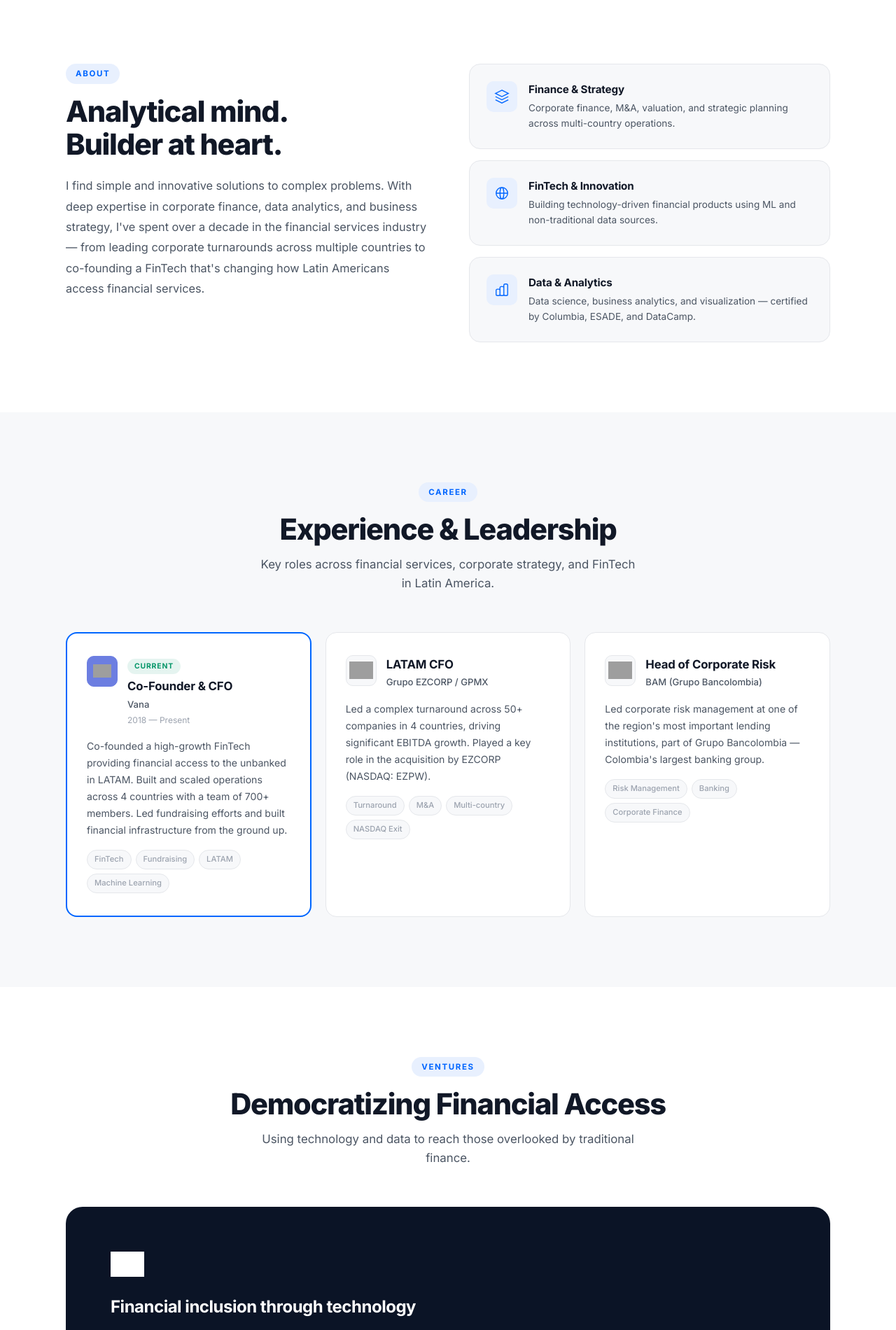
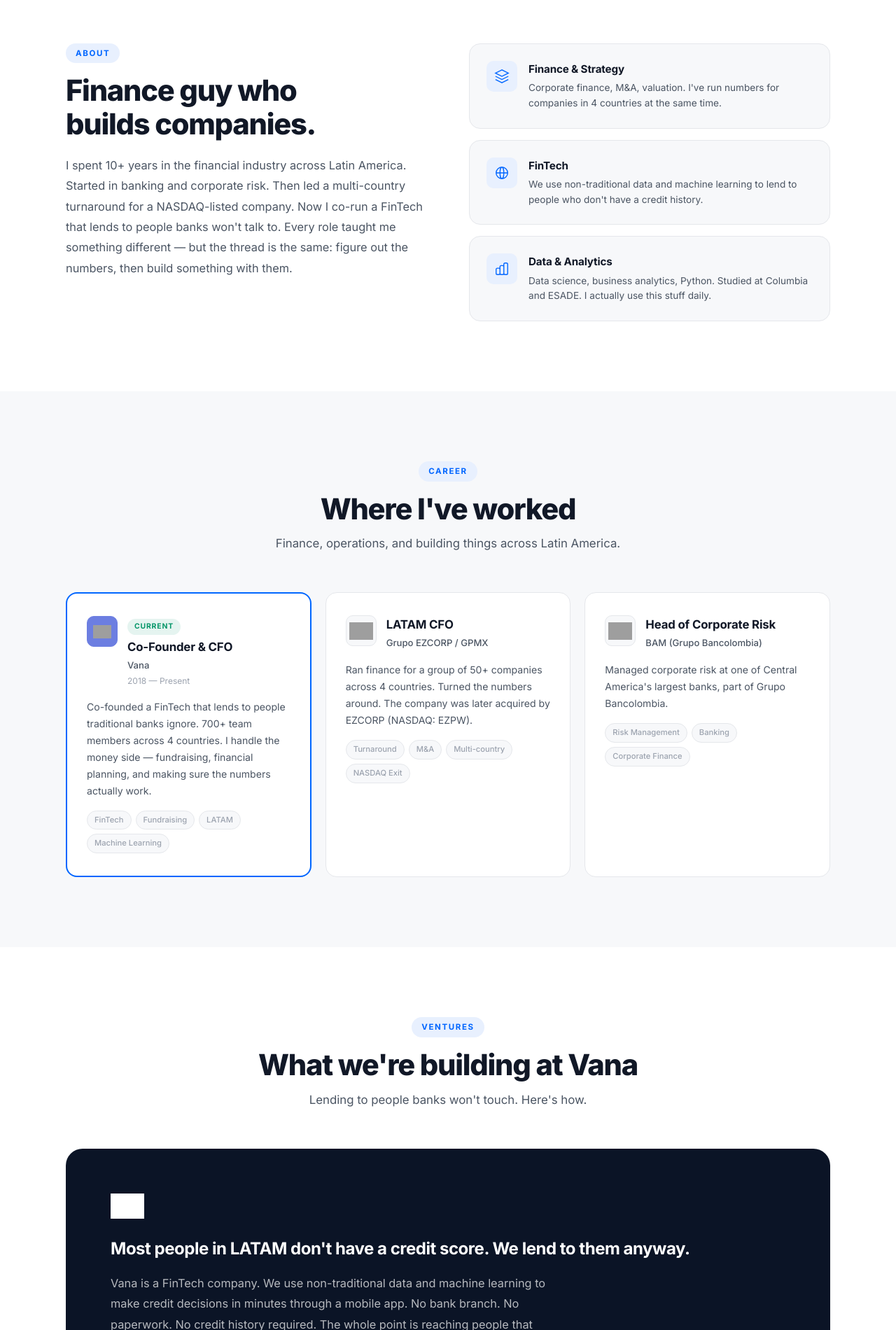
Before and after one commit to lrmarinellis/mediakit-website, a plain HTML site: page index.html in a window 1280 px wide. Shown: the part 900-2800 px from the top of the page at 70% size. Drawn offline with Linux system fonts and the light colour scheme; grey boxes are pictures that could not be loaded.

Commit message:
Rewrite all copy: anti-AI, conversational, specific, no jargon
- Hero: direct, first-person, specific numbers
- About: honest tone, no buzzwords, no puffery
- Experience: plain language, what actually happened
- Ventures: clear problem/solution, no corporate-speak
- CTA/Footer: simple, informational, not salesy
- Removed: leverage, innovative, democratize, deep expertise, etc.

Co-Authored-By: Claude Opus 4.6 (1M context) <noreply@anthropic.com>

```diff
--- a/index.html
+++ b/index.html
@@ -3,11 +3,11 @@
 <head>
     <meta charset="UTF-8">
     <meta name="viewport" content="width=device-width, initial-scale=1.0">
-    <title>Luis Marinelli — FinTech Co-Founder, CFO & Forbes Finance Council</title>
-    <meta name="description" content="Luis Marinelli is a FinTech co-founder, CFO, and Forbes Finance Council member building financial inclusion in Latin America.">
+    <title>Luis Marinelli — Co-Founder & CFO at Vana</title>
+    <meta name="description" content="Luis Marinelli. Co-Founder & CFO at Vana. 10+ years in finance across Latin America.">
     <meta name="author" content="Luis Marinelli">
-    <meta property="og:title" content="Luis Marinelli — FinTech Leader">
-    <meta property="og:description" content="Co-Founder & CFO at Vana. Forbes Finance Council. Building financial inclusion in LATAM.">
+    <meta property="og:title" content="Luis Marinelli">
+    <meta property="og:description" content="Co-Founder & CFO at Vana. Finance, data, and FinTech across Latin America.">
     <meta property="og:type" content="website">
     <meta property="og:url" content="https://luismarinelli.com">
     <meta name="twitter:card" content="summary_large_image">
@@ -54,9 +54,9 @@
                     <span class="badge-dot"></span>
                     Forbes Finance Council
                 </div>
-                <h1>Building financial inclusion in Latin America.</h1>
+                <h1>I co-founded a FinTech with 700+ people across 4 countries.</h1>
                 <p class="hero-sub">
-                    Co-Founder & CFO at Vana. 10+ years in corporate finance, data analytics, and business strategy — from leading multi-country turnarounds to co-founding a FinTech serving the underbanked in LATAM.
+                    Co-Founder & CFO at Vana. Before that, I ran finance for 50+ companies across Latin America. I like building things that work in places most people overlook.
                 </p>
                 <div class="hero-actions">
                     <a href="https://www.linkedin.com/in/luisrobertomarinelli/" target="_blank" rel="noopener" class="btn btn-primary">
@@ -110,13 +110,9 @@
             <div class="section-grid-2col">
                 <div class="section-left" data-animate>
                     <span class="section-tag">About</span>
-                    <h2>Analytical mind.<br>Builder at heart.</h2>
+                    <h2>Finance guy who<br>builds companies.</h2>
                     <p class="section-desc">
-                        I find simple and innovative solutions to complex problems. With deep
-                        expertise in corporate finance, data analytics, and business strategy,
-                        I've spent over a decade in the financial services industry — from leading
-                        corporate turnarounds across multiple countries to co-founding a FinTech
-                        that's changing how Latin Americans access financial services.
+                        I spent 10+ years in the financial industry across Latin America. Started in banking and corporate risk. Then led a multi-country turnaround for a NASDAQ-listed company. Now I co-run a FinTech that lends to people banks won't talk to. Every role taught me something different — but the thread is the same: figure out the numbers, then build something with them.
                     </p>
                 </div>
                 <div class="section-right" data-animate data-delay="100">
@@ -127,7 +123,7 @@
                             </div>
                             <div>
                                 <h3>Finance & Strategy</h3>
-                                <p>Corporate finance, M&A, valuation, and strategic planning across multi-country operations.</p>
+                                <p>Corporate finance, M&A, valuation. I've run numbers for companies in 4 countries at the same time.</p>
                             </div>
                         </div>
                         <div class="about-card">
@@ -135,8 +131,8 @@
                                 <svg viewBox="0 0 24 24" fill="none" stroke="currentColor" stroke-width="1.5"><path d="M21 12a9 9 0 01-9 9m9-9a9 9 0 00-9-9m9 9H3m9 9a9 9 0 01-9-9m9 9c1.657 0 3-4.03 3-9s-1.343-9-3-9m0 18c-1.657 0-3-4.03-3-9s1.343-9 3-9m-9 9a9 9 0 019-9"/></svg>
                             </div>
                             <div>
-                                <h3>FinTech & Innovation</h3>
-                                <p>Building technology-driven financial products using ML and non-traditional data sources.</p>
+                                <h3>FinTech</h3>
+                                <p>We use non-traditional data and machine learning to lend to people who don't have a credit history.</p>
                             </div>
                         </div>
                         <div class="about-card">
@@ -145,7 +141,7 @@
                             </div>
                             <div>
                                 <h3>Data & Analytics</h3>
-                                <p>Data science, business analytics, and visualization — certified by Columbia, ESADE, and DataCamp.</p>
+                                <p>Data science, business analytics, Python. Studied at Columbia and ESADE. I actually use this stuff daily.</p>
                             </div>
                         </div>
                     </div>
@@ -159,8 +155,8 @@
         <div class="container">
             <div class="section-header-center" data-animate>
                 <span class="section-tag">Career</span>
-                <h2>Experience & Leadership</h2>
-                <p>Key roles across financial services, corporate strategy, and FinTech in Latin America.</p>
+                <h2>Where I've worked</h2>
+                <p>Finance, operations, and building things across Latin America.</p>
             </div>
             <div class="exp-grid">
                 <div class="exp-card exp-featured" data-animate>
@@ -175,7 +171,7 @@
                             <span class="exp-period">2018 — Present</span>
                         </div>
                     </div>
-                    <p>Co-founded a high-growth FinTech providing financial access to the unbanked in LATAM. Built and scaled operations across 4 countries with a team of 700+ members. Led fundraising efforts and built financial infrastructure from the ground up.</p>
+                    <p>Co-founded a FinTech that lends to people traditional banks ignore. 700+ team members across 4 countries. I handle the money side — fundraising, financial planning, and making sure the numbers actually work.</p>
                     <div class="exp-tags">
                         <span>FinTech</span><span>Fundraising</span><span>LATAM</span><span>Machine Learning</span>
                     </div>
@@ -190,7 +186,7 @@
                             <span class="exp-company">Grupo EZCORP / GPMX</span>
                         </div>
                     </div>
-                    <p>Led a complex turnaround across 50+ companies in 4 countries, driving significant EBITDA growth. Played a key role in the acquisition by EZCORP (NASDAQ: EZPW).</p>
+                    <p>Ran finance for a group of 50+ companies across 4 countries. Turned the numbers around. The company was later acquired by EZCORP (NASDAQ: EZPW).</p>
                     <div class="exp-tags">
                         <span>Turnaround</span><span>M&A</span><span>Multi-country</span><span>NASDAQ Exit</span>
                     </div>
@@ -205,7 +201,7 @@
                             <span class="exp-company">BAM (Grupo Bancolombia)</span>
                         </div>
                     </div>
-                    <p>Led corporate risk management at one of the region's most important lending institutions, part of Grupo Bancolombia — Colombia's largest banking group.</p>
+                    <p>Managed corporate risk at one of Central America's largest banks, part of Grupo Bancolombia.</p>
                     <div class="exp-tags">
                         <span>Risk Management</span><span>Banking</span><span>Corporate Finance</span>
                     </div>
@@ -219,21 +215,17 @@
         <div class="container">
             <div class="section-header-center" data-animate>
                 <span class="section-tag">Ventures</span>
-                <h2>Democratizing Financial Access</h2>
-                <p>Using technology and data to reach those overlooked by traditional finance.</p>
+                <h2>What we're building at Vana</h2>
+                <p>Lending to people banks won't touch. Here's how.</p>
             </div>
             <div class="venture-card" data-animate>
                 <div class="venture-content">
                     <div class="venture-logo-img">
                         <img src="https://framerusercontent.com/images/HWqiXSCVSSt5niXlkaoVgotzjgg.svg" alt="Vana">
                     </div>
-                    <h3>Financial inclusion through technology</h3>
+                    <h3>Most people in LATAM don't have a credit score. We lend to them anyway.</h3>
                     <p>
-                        Vana is a FinTech on a mission to provide financial services to the
-                        unbanked and underbanked in Latin America. Using non-traditional data
-                        sources and machine learning, we deliver convenient loans through a
-                        mobile app in minutes — reaching people that traditional financial
-                        institutions overlook.
+                        Vana is a FinTech company. We use non-traditional data and machine learning to make credit decisions in minutes through a mobile app. No bank branch. No paperwork. No credit history required. The whole point is reaching people that traditional banks have ignored for decades.
                     </p>
                     <div class="venture-highlights">
                         <div class="vh-item">
@@ -380,7 +372,7 @@
     <section class="section section-cta">
         <div class="container">
             <div class="cta-inner" data-animate>
-                <h2>Let's connect.</h2>
+                <h2>Find me here.</h2>
                 <div class="cta-actions">
                     <a href="https://www.linkedin.com/in/luisrobertomarinelli/" target="_blank" rel="noopener" class="btn btn-primary btn-lg">
                         <svg viewBox="0 0 24 24" fill="currentColor" width="20" height="20"><path d="M20.447 20.452h-3.554v-5.569c0-1.328-.027-3.037-1.852-3.037-1.853 0-2.136 1.445-2.136 2.939v5.667H9.351V9h3.414v1.561h.046c.477-.9 1.637-1.85 3.37-1.85 3.601 0 4.267 2.37 4.267 5.455v6.286zM5.337 7.433a2.062 2.062 0 01-2.063-2.065 2.064 2.064 0 112.063 2.065zm1.782 13.019H3.555V9h3.564v11.452zM22.225 0H1.771C.792 0 0 .774 0 1.729v20.542C0 23.227.792 24 1.771 24h20.451C23.2 24 24 23.227 24 22.271V1.729C24 .774 23.2 0 22.222 0h.003z"/></svg>
@@ -401,7 +393,7 @@
             <div class="footer-inner">
                 <div class="footer-left">
                     <span class="footer-logo">Luis Marinelli</span>
-                    <p>FinTech Co-Founder &middot; CFO &middot; Forbes Finance Council</p>
+                    <p>Co-Founder & CFO at Vana &middot; Guatemala City</p>
                 </div>
                 <div class="footer-right">
                     <a href="https://www.linkedin.com/in/luisrobertomarinelli/" target="_blank" rel="noopener" aria-label="LinkedIn">
```
